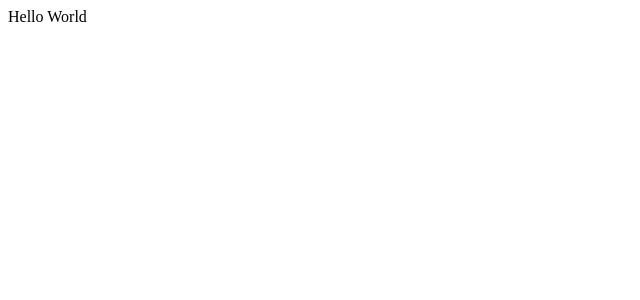
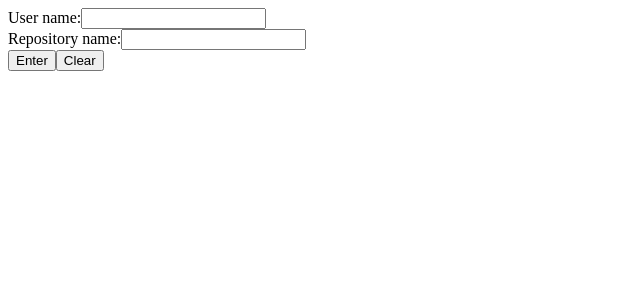
Before and after one commit to rickysoliman/askmediagroupthcc, a React (Create React App) app in the folder client/: page / in a window 1280 px wide. Shown: the top 300 px of the page, without its empty margins (0-640 px from the left). Built offline with nearby package versions, Linux system fonts and the light colour scheme; no server answers; the HTML template or start-up script is replaced by a standard one.

Commit message:
adjusted to account for username in query

```diff
--- a/client/src/App.jsx
+++ b/client/src/App.jsx
@@ -1,4 +1,5 @@
 import React from 'react';
+import InputForm from './components/InputForm.jsx';
 
 class App extends React.Component {
     constructor() {
@@ -6,7 +7,9 @@ class App extends React.Component {
     }
 
     render() {
-        return <div>Hello World</div>
+        return (
+            <InputForm/>
+        )
     }
 }
 
--- a/client/src/components/InputForm.jsx
+++ b/client/src/components/InputForm.jsx
@@ -1,55 +1,68 @@
 import React from 'react';
 import styled from 'styled-components';
+import Results from './Results.jsx';
+import token from '../../../token.js';
 
 class InputForm extends React.Component {
     constructor() {
         super();
 
         this.state = {
-            input: '',
-            repositoryName: ''
+            user: '',
+            repo: '',
+            query: ''
         }
 
-        this.handleInputChange = this.handleInputChange.bind(this);
+        this.handleUserChange = this.handleUserChange.bind(this);
+        this.handleRepoChange = this.handleRepoChange.bind(this);
         this.handleSubmit = this.handleSubmit.bind(this);
         this.clear = this.clear.bind(this);
     }
 
-    handleInputChange(e) {
-        var input = e.target.value;
-        this.setState({ input });
+    handleUserChange(e) {
+        var user = e.target.value;
+        this.setState({ user });
+    }
+
+    handleRepoChange(e) {
+        var repo = e.target.value;
+        this.setState({ repo });
     }
 
     handleSubmit(e) {
         e.preventDefault();
-        var inputForm = document.getElementById('input');
-        inputForm.value = '';
-        var repositoryName = this.state.input;
+        var usernameForm = document.getElementById('username');
+        var repoForm = document.getElementById('reponame');
+        var query = `${usernameForm.value}/${repoForm.value}`;
+        usernameForm.value = '';
+        repoForm.value = '';
         this.setState({
-            repositoryName,
-            input: ''
+            query,
+            user: '',
+            repo: ''
         });
     }
 
     clear(e) {
         e.preventDefault();
-        var inputForm = document.getElementById('input');
-        inputForm.value = '';
         this.setState({
-            repositoryName: '',
-            input: ''
+            query: ''
         });
     }
 
     render() {
         return (
-            <form>
-                <label>Enter a repository name</label>
-                <input id="input" onChange={this.handleInputChange}></input>
-                <button onClick={this.handleSubmit}>Enter</button>
-                <button onClick={this.clear}>Clear</button>
-                <div>{this.state.repositoryName}</div>
-            </form>
+            <>
+                <form>
+                    <label>User name:</label>
+                    <input id="username" onChange={this.handleUserChange}></input><br/>
+                    <label>Repository name:</label>
+                    <input id="reponame" onChange={this.handleRepoChange}></input><br/>
+                    <button onClick={this.handleSubmit}>Enter</button>
+                    <button onClick={this.clear}>Clear</button>
+                </form>
+                <Results results={this.state.query}/>
+            </>
         )
     }
 }
--- /dev/null
+++ b/client/src/components/Results.jsx
@@ -0,0 +1,24 @@
+import React from 'react';
+import styled from 'styled-components';
+
+class Results extends React.Component {
+    constructor(props) {
+        super(props);
+
+        this.state = {
+            results: props.results
+        }
+    }
+
+    componentWillReceiveProps(newProps) {
+        this.setState({
+            results: newProps.results
+        });
+    }
+
+    render() {
+        return <div>{this.state.results}</div>
+    }
+}
+
+export default Results;
```
Also changed, not shown: package.json (+9 -1 lines), 3 other files (tests, documents, lock files or other folders).
